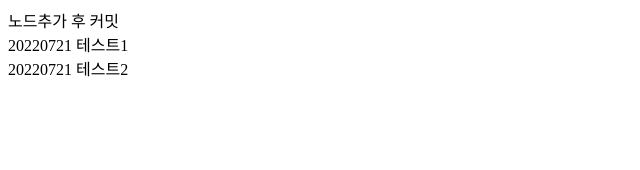
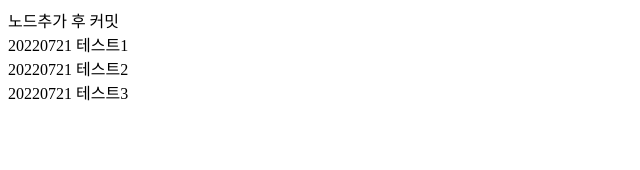
Before and after one commit to ssong91DEV/react-project, a React (Create React App) app in the folder react-cra-project/: page / in a window 1280 px wide. Shown: the top 170 px of the page, without its empty margins (0-640 px from the left). Built offline with nearby package versions, Linux system fonts and the light colour scheme.

Commit message:
테스트3

```diff
--- a/react-cra-project/src/App.js
+++ b/react-cra-project/src/App.js
@@ -4,6 +4,7 @@ function App() {
       <div>노드추가 후 커밋</div>
       <div>20220721 테스트1</div>
       <div>20220721 테스트2</div>
+      <div>20220721 테스트3</div>
     </div>
   );
 }
```
